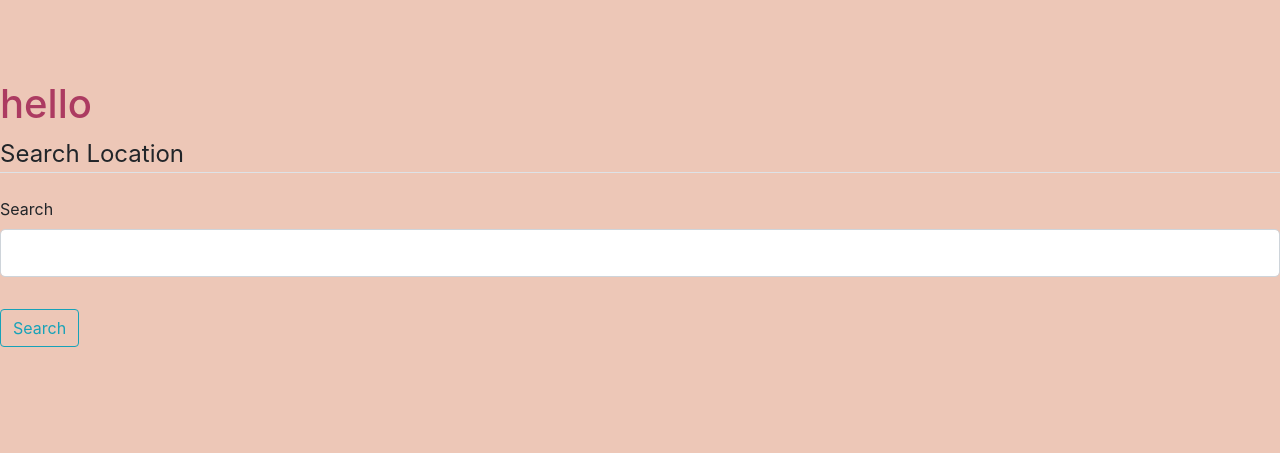
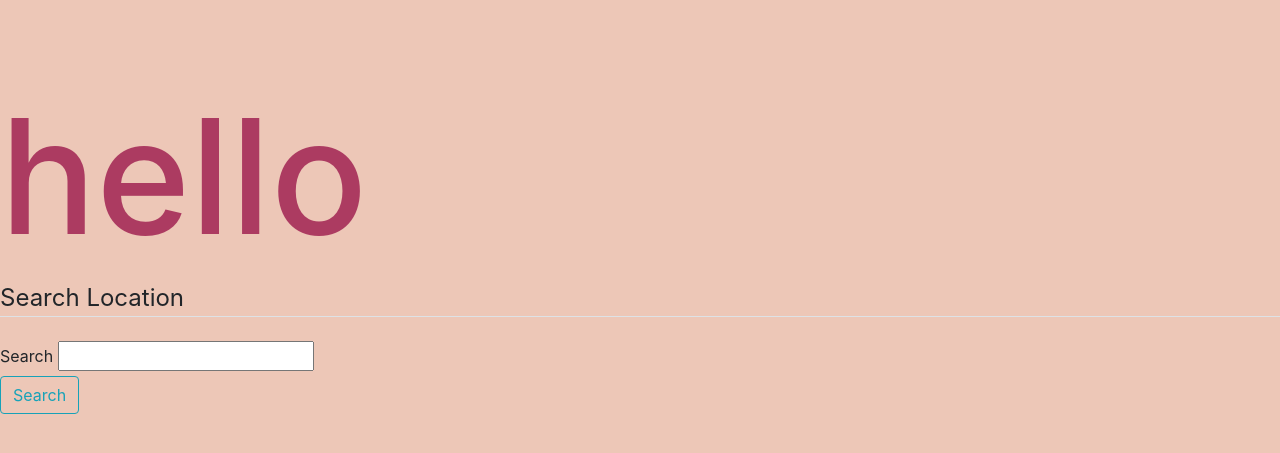
Before and after one commit to jaejunku/ripple, a Flask app: page /near in a window 1280 px wide. Shown: the top 453 px of the page. Run offline with Flask 2, Linux system fonts and the light colour scheme; some libraries are stand-ins or nearby versions.

Commit message:
began work on frontend

```diff
--- a/app.py
+++ b/app.py
@@ -55,7 +55,6 @@ def search_near(input_location):
                                   + '&radius=5000&keyword=')
     # Now convert the response into Python dictionary
     results = search_request.json()
-    # TODO display each result from the dictionary, allow users to pick one.
     # TODO if there is no match, allow search again or route to far-search
     # If results is empty list (no results found), we want to ask again or give option to find somewhere far away
     # Redirect to new route?
--- a/static/main.css
+++ b/static/main.css
@@ -6,3 +6,7 @@ body {
 h1, h2, h3, h4, h5, h6 {
   color: #ac3b61;
 }
+
+.hello{
+  font-size:10em;
+}
--- a/templates/layout.html
+++ b/templates/layout.html
@@ -11,7 +11,7 @@
       <title>main</title>
   </head>
   <body>
-    <h1>hello</h1>
+  <h1 class="hello">hello</h1>
     {% block content %}{% endblock %}
     <!-- jQuery first, then Popper.js, then Bootstrap JS -->
     <script src="https://code.jquery.com/jquery-3.2.1.slim.min.js" integrity="sha384-KJ3o2DKtIkvYIK3UENzmM7KCkRr/rE9/Qpg6aAZGJwFDMVNA/GpGFF93hXpG5KkN" crossorigin="anonymous"></script>
--- a/templates/near.html
+++ b/templates/near.html
@@ -3,13 +3,11 @@
 <div class="content-section">
     <form method="POST" action="">
         {{ form.hidden_tag() }}
-        <fieldset class="form-group">
             <legend class="border-bottom mb-4">Search Location</legend>
-            <div class="form-group">
+            <div class="search_form">
                 {{ form.search.label(class="form-control-label") }}
-                {{ form.search(class="form-control form-control-lg") }}
-        </fieldset>
-        <div class="form-group">
+                {{ form.search(class="search-form") }}
+        <div class="submit">
             {{ form.submit(class="btn btn-outline-info") }}
         </div>
     </form>
```
Also changed, not shown: static/place.js (added, +29 -0 lines), templates/place.html (+1 -33 lines).
